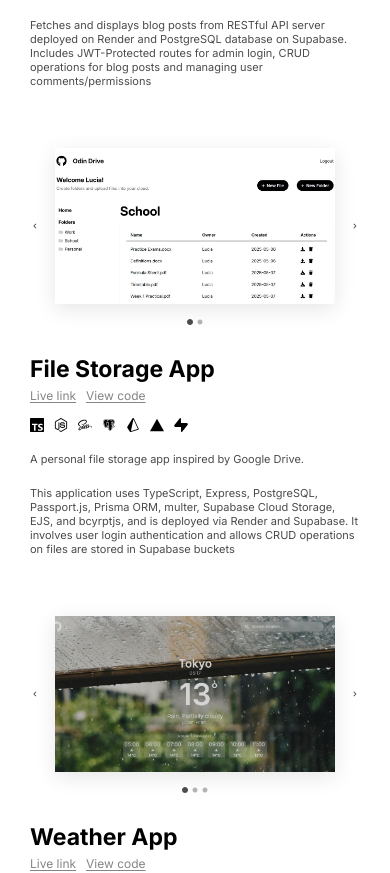
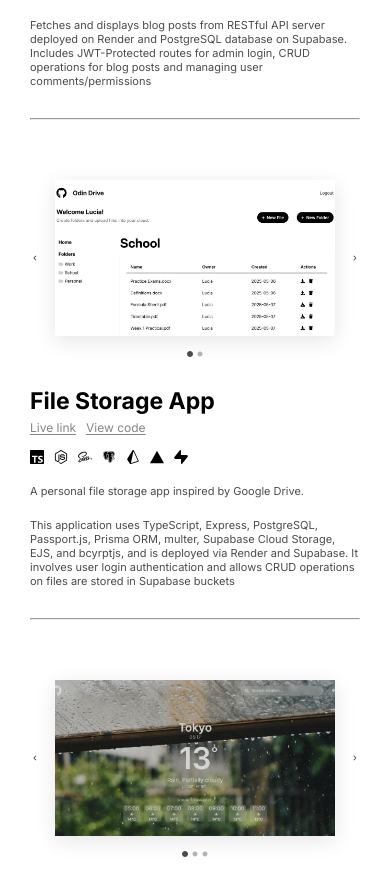
Before and after one commit to luciavu/portfolio, a React (Vite) app: page / in a window 390 px wide. Shown: the part 3273-4146 px from the top of the page. Built offline with nearby package versions, Linux system fonts and the light colour scheme.

Commit message:
fix: section vh fix for mobile view

```diff
--- a/src/App.scss
+++ b/src/App.scss
@@ -46,7 +46,7 @@ a {
 
 section {
   margin-top: 2rem;
-  min-height: 100vh;
+  min-height: 100svh;
   max-width: 100vw;
   padding: 3rem;
 
--- a/src/components/MainProject/MainProject.tsx
+++ b/src/components/MainProject/MainProject.tsx
@@ -50,6 +50,7 @@ const MainProject = ({
         <p>{description1}</p>
         <p>{description2}</p>
       </div>
+      <hr />
     </div>
   );
 };
```
